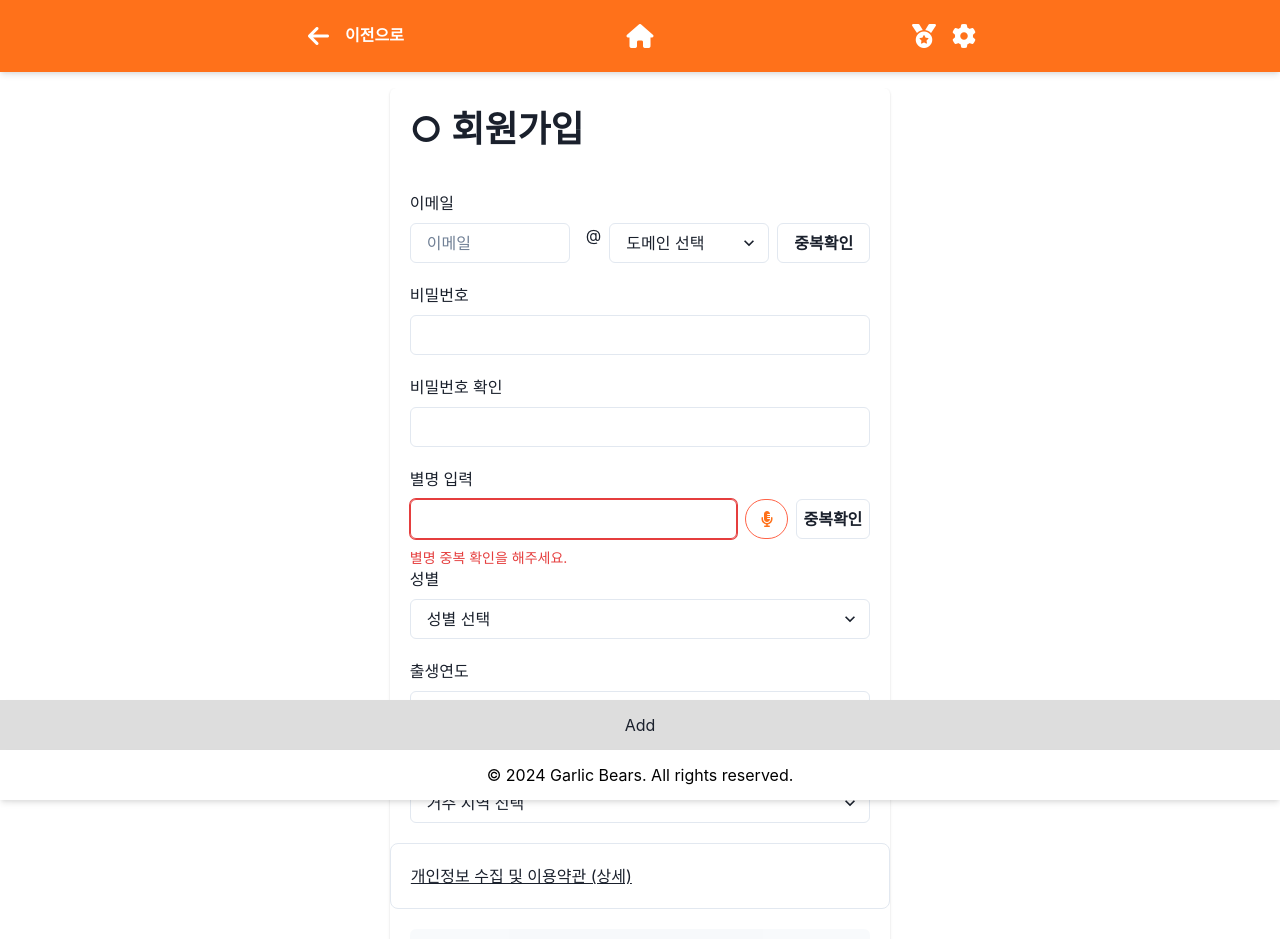
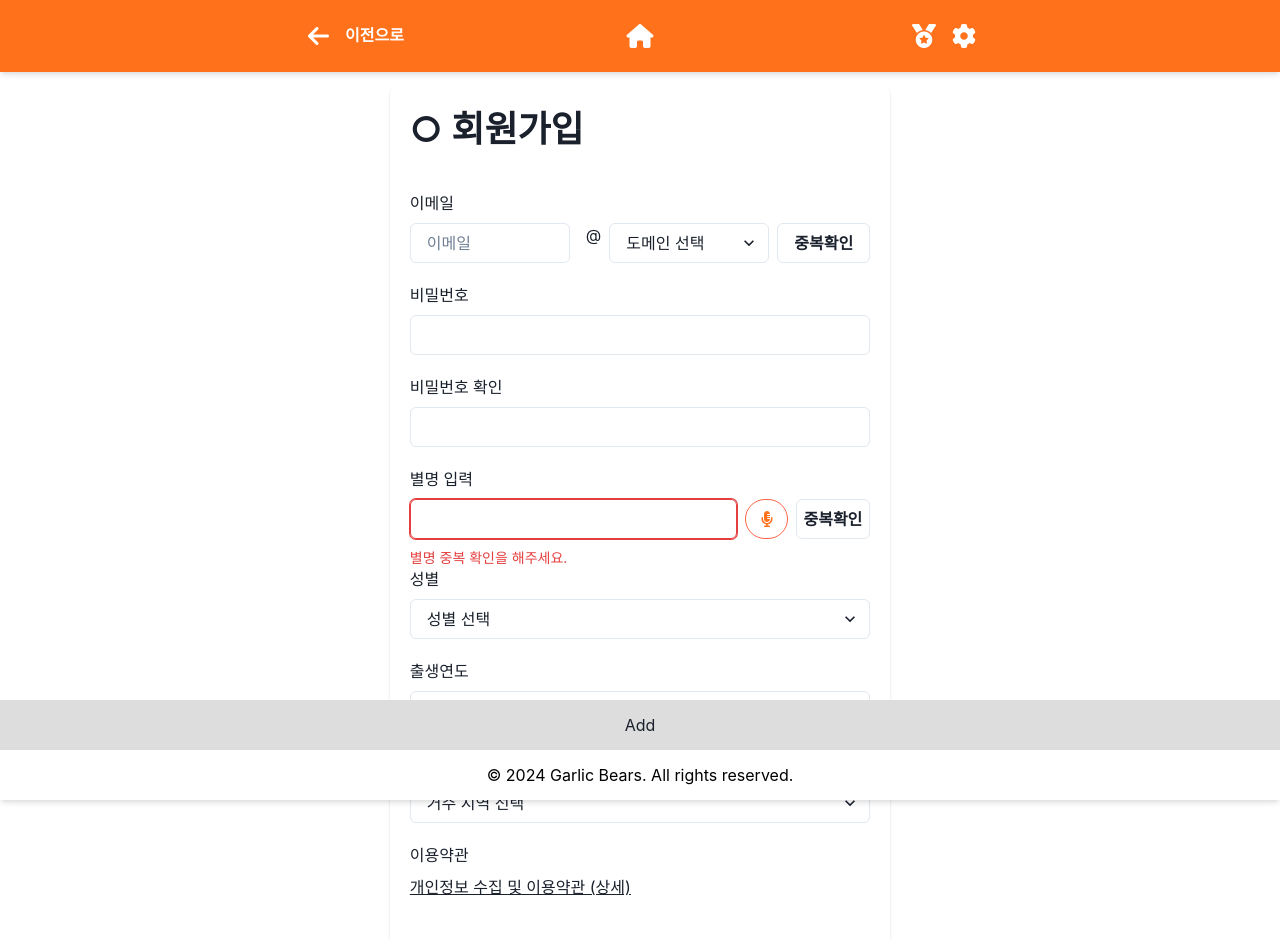
Before and after one commit to GarlicBears/143quiz_frontend, a React (Create React App) app: page /signup in a window 1280 px wide. Shown: the top 939 px of the page. Built offline with nearby package versions, Linux system fonts and the light colour scheme.

Commit message:
이용약관 ui 수정, 유저 정보 조회 수정 화면 이용약관 , 로그아웃 컴포넌트 위치 수정, '회원탈퇴'모달 수정 예정.

```diff
--- a/src/Pages/User/UserAgreement.tsx
+++ b/src/Pages/User/UserAgreement.tsx
@@ -71,13 +71,10 @@ function UserAgreement() {
 
   `;
   return (
-    <Box p={5} borderRadius="lg" borderWidth="1px">
-      <VStack align="stretch" spacing={4}>
-        <Text onClick={onPrivacyOpen} textDecoration="underline">
-          개인정보 수집 및 이용약관 (상세)
-        </Text>
-      </VStack>
-
+    <Box>
+      <Text onClick={onPrivacyOpen} textDecoration="underline">
+        개인정보 수집 및 이용약관 (상세)
+      </Text>
       <Modal size="3xl" isOpen={isPrivacyOpen} onClose={onPrivacyClose}>
         <ModalOverlay />
         <ModalContent>
--- a/src/Pages/User/UserInfoUpdate.tsx
+++ b/src/Pages/User/UserInfoUpdate.tsx
@@ -12,6 +12,8 @@ import {
   Text,
   VStack,
 } from '@chakra-ui/react';
+import UserAgreement from './UserAgreement';
+import UserLogout from './UserLogout';
 // 이메일, 별명 변경 불가
 // 생년월일 거주지, 젠더 변경 가능
 function UserInfoUpdate() {
@@ -100,8 +102,15 @@ function UserInfoUpdate() {
           </Button>
         </Box>
         <Divider />
+
         <Text>이용 동의 및 개인정보 처리방침</Text>
-        <Text>로그아웃</Text>
+        <UserAgreement />
+        <Divider />
+
+        {/*<Text>로그아웃</Text>*/}
+        <UserLogout />
+        <Divider />
+
         <Text>회원탈퇴</Text>
       </VStack>
     </Center>
--- a/src/Pages/User/UserSignup.tsx
+++ b/src/Pages/User/UserSignup.tsx
@@ -7,6 +7,7 @@ import {
   CardFooter,
   CardHeader,
   Center,
+  Divider,
   Flex,
   FormControl,
   FormErrorMessage,
@@ -111,6 +112,7 @@ function UserSignup() {
         });
       });
   }
+
   function checkNicknameExists() {
     axios
       .post('/api/user/checkNickname', { nickname: nickName }) // "nickName" 변수를 "nickname" 키로 사용
@@ -147,6 +149,7 @@ function UserSignup() {
         console.error('Request failed:', error.response || error); // 오류 로그 추가
       });
   }
+
   const handleYearChange = (event: React.ChangeEvent<HTMLSelectElement>) => {
     const selectedYear = event.target.value;
     setBirthYear(selectedYear);
@@ -336,7 +339,7 @@ function UserSignup() {
               </Select>
             </FormControl>
             {/*  -------거주지 입력---------*/}
-            <FormControl>
+            <FormControl mb={5}>
               <FormLabel>거주지</FormLabel>
               <Select
                 placeholder={'거주 지역 선택'}
@@ -358,9 +361,11 @@ function UserSignup() {
                 ))}
               </Select>
             </FormControl>
+            <FormControl>
+              <FormLabel>이용약관</FormLabel>
+              <UserAgreement />
+            </FormControl>
           </CardBody>
-          <UserAgreement />
-          {/*약관동의*/}
           <CardFooter>
             <Button
               w="100%"
```
